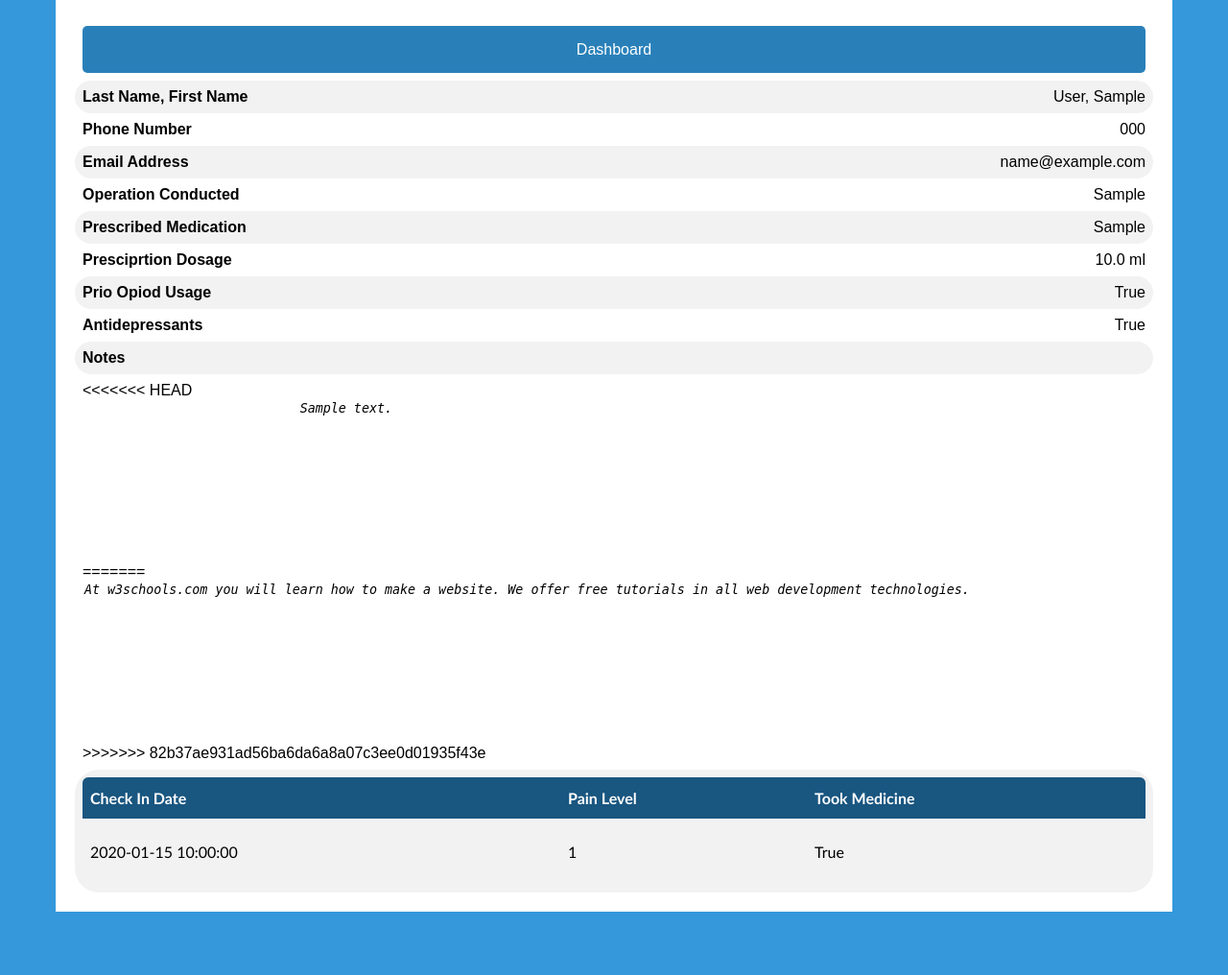
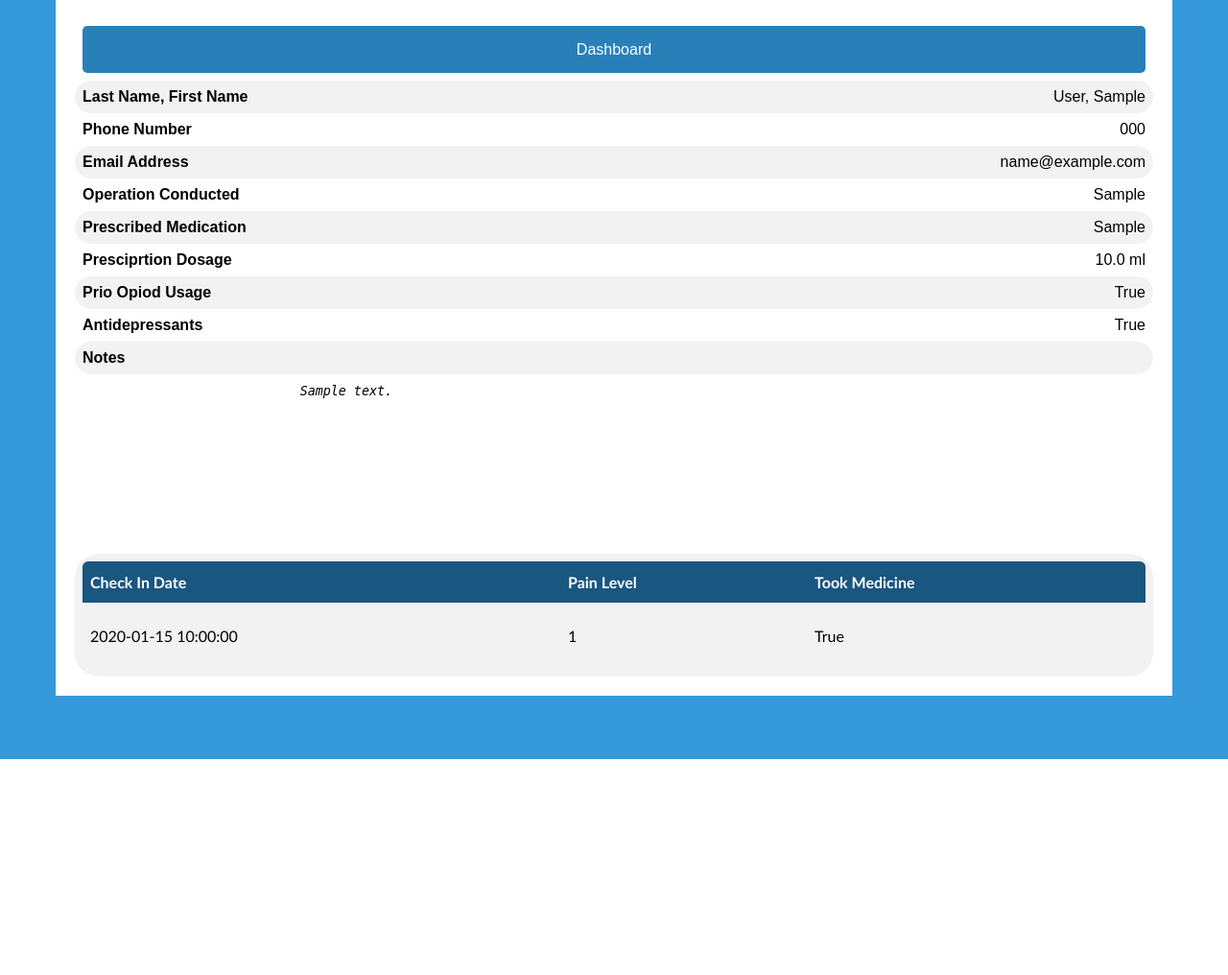
Before and after one commit to akibrhast/postOpCare, a Flask app: page /detailedpatientinfo/1 in a window 1280 px wide. Shown: the part 67-1083 px from the top of the page at 96% size. After the commit the page ends 858 px from the top, so only its background shows below. Run offline with Flask 2, Linux system fonts and the light colour scheme; tables that the repository leaves empty hold one stand-in row (values such as "Sample post"); some libraries are stand-ins or nearby versions.

Commit message:
Add check in condition for paitent details display

```diff
--- a/app/templates/detailedpatientinfo.html
+++ b/app/templates/detailedpatientinfo.html
@@ -24,7 +24,6 @@
             <div><span class="key">Antidepressants</span><span class="data">{{patient.onAntidepressants}}</span></div>
             <div><span class="key">Notes</span><span class="data"></span></div>
             <div>
-<<<<<<< HEAD
                     <span class="key">
                         <textarea readonly>
                             {{patient.notes}}
@@ -32,20 +31,17 @@
                     </span>
 
 
-=======
-                <span class="key">
-                    <textarea readonly>At w3schools.com you will learn how to make a website. We offer free tutorials in all web development technologies.</textarea>
-                </span>
->>>>>>> 82b37ae931ad56ba6da6a8a07c3ee0d01935f43e
             </div>
+
             <div>
-                    <table id="customers">
+                {% if patient.checkins.count() > 0 %}
+                <table id="customers">
                 <tr>
                     <th>Check In Date</th>
                     <th>Pain Level</th>
                     <th>Took Medicine</th>
                 </tr>
-            {% for item in patient.checkins %}
+                {% for item in patient.checkins %}
                 <tr>
                     <td>{{item.checkInDate}}</td>
                     <td>{{item.painLevel}}</td>
@@ -54,9 +50,13 @@
                 <!-- <div><span class="key">Pain Level</span><span class="data">{{item.painLevel}}</span></div>
                 <div><span class="key">Pain Level</span><span class="data">{{item.checkInDate}}</span></div>
                 <div><span class="key">Pain Level</span><span class="data">{{item.tookMed}}</span></div>             -->
-            {% endfor %}
-                    </table>
+                {% endfor %}
+                </table>
+                {% else %}
+                <p>No checkins available for this patient</p>
+                {% endif %}
             </div>
+
 
     </div>
 
```
